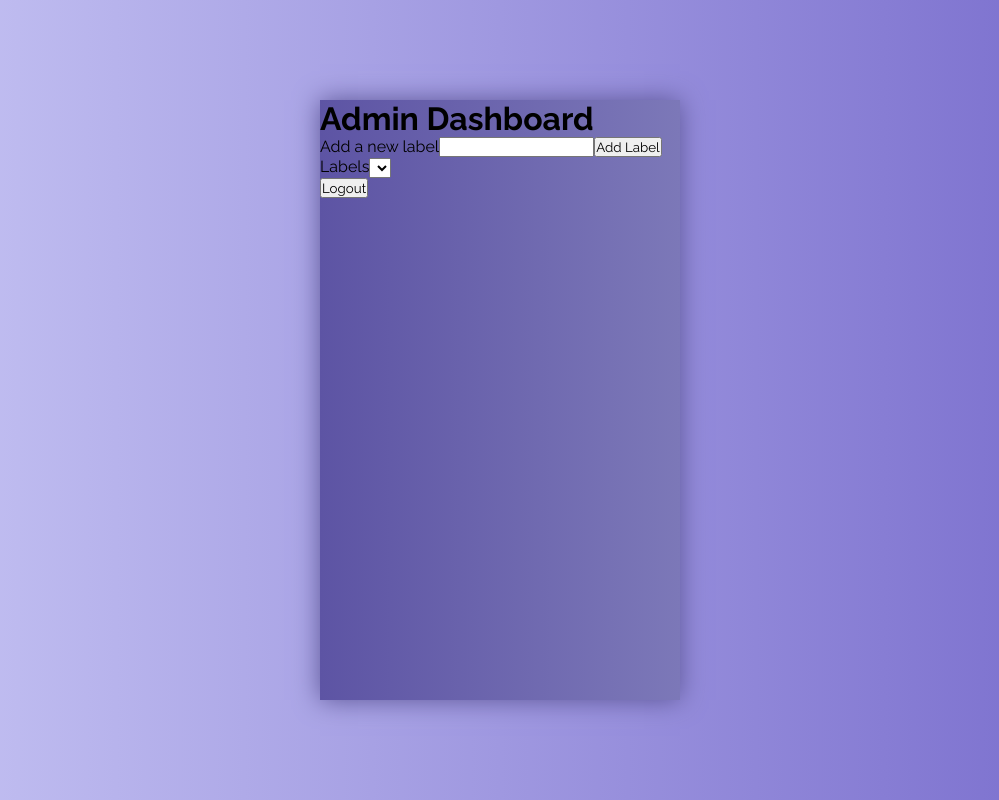
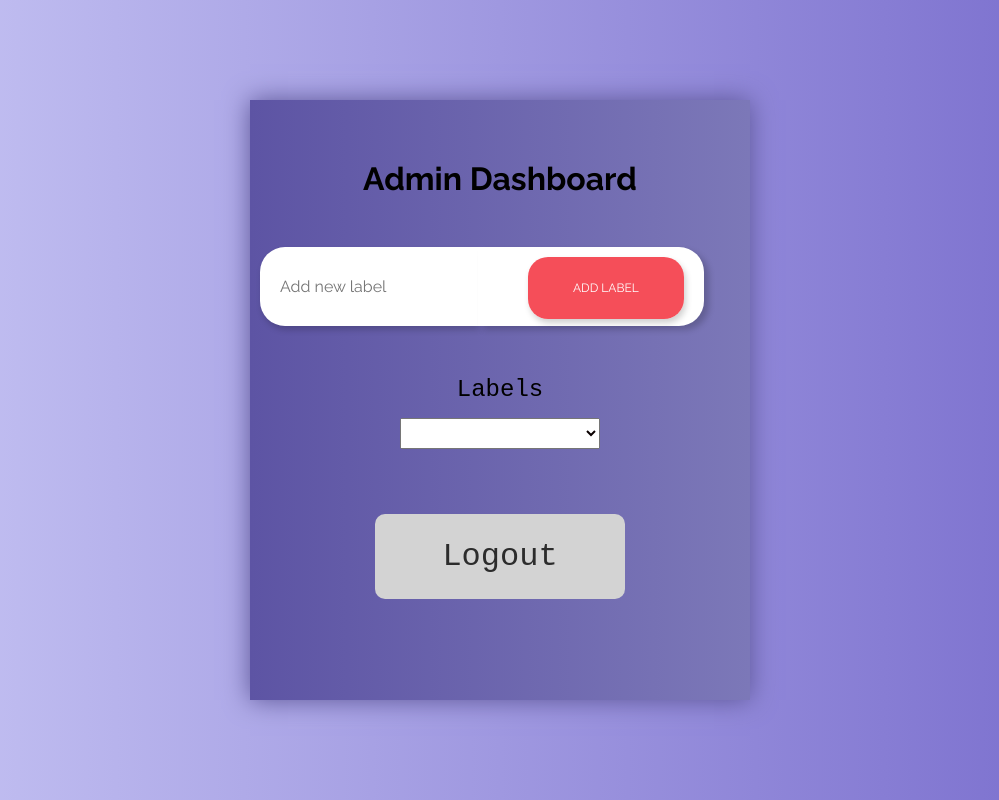
Before and after one commit to aniruddhakj/spa_react, a React (Create React App) app in the folder spa/: page /admin in a window 1280 px wide. Shown: the whole page, without its empty margins (140-1139 px from the left). Built offline with nearby package versions, Linux system fonts and the light colour scheme.

Commit message:
Finished Styling

```diff
--- a/spa/src/App.js
+++ b/spa/src/App.js
@@ -7,6 +7,10 @@ import { BrowserRouter as Router, Routes, Route } from 'react-router-dom';
 
 // set default path to login
 class App extends Component {
+	// clear session on startup
+	componentDidMount() {
+		sessionStorage.clear();
+	}
 	render() {
 		return (
 			<Router>
--- a/spa/src/Components/AdminDashboard.css
+++ b/spa/src/Components/AdminDashboard.css
@@ -1,8 +1,17 @@
+*{outline: none;}
+
+body{
+    background-color: #607d8b;
+}
+
 .container {
-  display: flex;
-  align-items: center;
-  justify-content: center;
-  min-height: 100vh;
+    width: 100vw;
+    height: 100vh;
+    display: flex;
+    justify-content: center;
+    align-items: center;
+    flex-direction: column;
+    overflow-x: hidden;
 }
 
 
@@ -10,7 +19,7 @@
 	background: linear-gradient(90deg, #5D54A4, #7C78B8);
 	position: relative;
 	height: 600px;
-	width: 360px;
+	width: 500px;
 	box-shadow: 0px 0px 24px #5C5696;
 }
 
@@ -19,3 +28,149 @@
 	position: relative;
 	height: 100%;
 }
+
+/* heading h1 inside screen__content should be centered */
+.heading {
+    text-align: center;
+    margin-top: 10%;
+    padding: 10px;
+}
+
+
+
+/* add-label-btn  */
+.form-group {
+    display: flex;
+    width: 500px;
+    margin-top: 8%;
+    margin-left: 2%;
+    margin-right: 2%;
+}
+
+.form-group input {
+    padding: 30px 20px;
+    font-size: 1em;
+    -webkit-border-top-left-radius: 25px;
+    -webkit-border-bottom-left-radius: 25px;
+    -moz-border-radius-topleft: 25px;
+    -moz-border-radius-bottomleft: 25px;
+    border-top-left-radius: 25px;
+    border-bottom-left-radius: 25px;
+    box-shadow: none;
+    border: none;
+    box-shadow: 2px 4px 6px rgba(0, 0, 0, 0.19);
+}
+
+.form-group button {
+    padding-right: 20px;
+    background-color: #fff;
+    -webkit-border-top-right-radius: 25px;
+    -webkit-border-bottom-right-radius: 25px;
+    -moz-border-radius-topright: 25px;
+    -moz-border-radius-bottomright: 25px;
+    border-top-right-radius: 25px;
+    border-bottom-right-radius: 25px;
+    box-shadow: 5px 4px 6px rgba(0, 0, 0, 0.19);
+    border: none;
+    cursor: pointer;
+    cursor: hand;
+}
+
+.form-group button span {
+    margin-left: 50px;
+    padding: 24px 45px;
+    font-size: 0.9em;
+    text-transform: uppercase;
+    font-weight: 300;
+    color: #fff;
+    background-color: #f54e59;
+    border-radius: 20px;
+    box-shadow: 2px 4px 6px rgba(0, 0, 0, 0.19);
+}
+
+.form-group button span:hover {
+    background-color: #d6121f;
+    box-shadow: 2px 2px 4px rgba(0, 0, 0, 0.19);
+}
+
+/*label text and dropdown */
+.form-wrap{
+    display: flex;
+    justify-content: center;
+    align-items: center;
+    flex-direction: column;
+    margin: 10%;
+}
+
+.label-control {
+    font-family: Hack, monospace;
+    font-size: 1.5em;
+    color: #0a0000;
+    margin: 5px;
+    width: 200px;
+}
+
+.label-text {
+    font-family: Hack, monospace;
+    font-size: 1.5em;
+    color: #000000;
+    margin-bottom: 10px;
+    width: 300px;
+    align-items: center;
+    text-align: center;
+}
+
+/* logout button */
+.logout-container {
+    display: flex;
+    justify-content: center;
+    align-items: center;
+    flex-direction: column;
+    margin-top: 10%;
+}
+
+.logout-btn {
+    font-family: Hack, monospace;
+    background: #d3d3d3;
+    color: #2c2c2c;
+    cursor: pointer;
+    font-size: 2em;
+    padding: 1.5rem;
+    border: 0;
+    transition: all 0.5s;
+    border-radius: 10px;
+    width: auto;
+    position: relative;
+    min-width: 250px;
+    align-self: center;
+    margin: 10px;
+}
+
+/* import font awesome 5 free */
+@import url('https://use.fontawesome.com/releases/v5.0.13/css/all.css');
+
+.logout-btn::after {
+    content: "\f2f5";
+    font-family: "Font Awesome 5 Free";
+    font-weight: 400;
+    position: absolute;
+    left: 80%;
+    top: 54%;
+    right: 0;
+    bottom: 0;
+    opacity: 0;
+    transform: translate(-50%, -50%);
+}
+.logout-btn:hover {
+    background: #2b2bff;
+    transition: all 0.5s;
+    border-radius: 10px;
+    box-shadow: 0px 6px 15px #00f 61;
+    padding: 1.5rem 3rem 1.5rem 1.5rem;
+    color: #fff;
+}
+.logout-btn:hover::after {
+    opacity: 1;
+    transition: all 0.5s;
+    color: #fff;
+}
--- a/spa/src/Components/AdminDashboard.jsx
+++ b/spa/src/Components/AdminDashboard.jsx
@@ -27,7 +27,7 @@ class AdminDashboard extends Component {
         const images = this.importAll(require.context('../../src/images', false, /\.(jpg)$/));
         // add the images to the images array from the src/images folder
         // set state in response to the images array
-        // in the url property, set the path to the image
+        // in the url property, path to the image is stored
         this.setState({
             images: Object.keys(images).map((image) => {
                 return { id: image, url: images[image], label: null };
@@ -49,6 +49,7 @@ class AdminDashboard extends Component {
     // add a new method to handle the click on the add label button
     handleNewLabelClick = () => {
         const { labels, newLabel } = this.state;
+        if(!newLabel) return;
         // append the new label to the labels array
         labels.push(newLabel);
         // save the labels array to sessionStorage
@@ -63,41 +64,38 @@ class AdminDashboard extends Component {
     };
 
 
+
     render() {
         const { logout, labels, images, newLabel } = this.state;
         if (logout) {
             return <Navigate to="/" />
         }
+        // add link for font awesome icon
         return (
             <div className="container">
                 <div className="screen">
                     <div className="screen_content">
-                        <h1>Admin Dashboard</h1>
+                        <h1 className='heading'>Admin Dashboard</h1>
                         <div className="form-group">
-                            <label htmlFor="newLabel">Add a new label</label>
-                            <input type="text" className="form-control" id="newLabel" value={newLabel} onChange={this.handleNewLabelChange} />
-                            <button className="add-label-btn" onClick={this.handleNewLabelClick}>Add Label</button>
+                            <input type="text" className="form-control" placeholder='Add new label' id="newLabel" value={newLabel} onChange={this.handleNewLabelChange} />
+                            <button className="add-label-btn" onClick={this.handleNewLabelClick}><span>Add Label</span></button>
                         </div>
-                        <div className="form-group">
-                            <label htmlFor="labels">Labels</label>
-                            <select className="form-control" id="labels">
+                        <div className="form-wrap">
+                            <label htmlFor="labels" className='label-text'>Labels</label>
+                            <select className="label-control" id="labels">
                                 {labels.map((label) => {
                                     return <option key={label}>{label}</option>
                                 })}
                             </select>
                         </div>
-                        <button className="logout-btn" onClick={this.handleLogout}>Logout</button>
+                        <div className='logout-container'>
+                            {/* add font awesome icon with logout */}
+                                <button className="logout-btn" onClick={this.handleLogout}>Logout
+                                    {/* <i className="fas fa-sign-out-alt"></i> */}
+                                </button>
+                        </div>
                     </div>
                 </div>
-                {/* <div className="row">
-                    {images && images.map((image) => {
-                        return (
-                            <div className="col-4" key={image.id}>
-                                <img src={image.url} alt={image.id} width={360} className="img-fluid" />
-                            </div>
-                        )
-                    })}
-                </div> */}
             </div>
         );
     }
--- a/spa/src/Components/Login.jsx
+++ b/spa/src/Components/Login.jsx
@@ -100,7 +100,6 @@ const Login = () => {
                             <input type="password" class="login__input" placeholder="Password" value={password} onChange={(e) => setPassword(e.target.value)} />
                         </div>
                         <div class="login__field">
-                            <i class="login__icon fas fa-user"></i>
                             <select class="login__input" value={role} onChange={(e) => setRole(e.target.value)}>
                                 <option value="">Select Role</option>
                                 <option value="admin">Admin</option>
--- a/spa/src/Components/UserDashboard.css
+++ b/spa/src/Components/UserDashboard.css
@@ -1,15 +1,274 @@
-/* this file will be used to style the user dashboard */
+/* import font awesome 5 free */
+@import url('https://use.fontawesome.com/releases/v5.0.13/css/all.css');
+/* import reanie beanie font */
+@import url('https://fonts.googleapis.com/css2?family=Reenie+Beanie&display=swap');
 
 .user-dashboard {
-  display: flex;
-  flex-direction: column;
+  text-align: center;
   align-items: center;
-  justify-content: center;
-  width: 100%;
-  height: 100%;
-  background-color: #f5f5f5;
+}
+.user-dashboard-header{
+  font-family: 'Reenie Beanie', cursive;
+  font-size: 4.5em;
+  color: #000000;
+  margin: 5% auto;
+  width: 300px;
+  align-content: center;
 }
 
-/* Path: spa/src/components/NavBar.css */
 
-/* distance all the images from each other */
+.form-wrap{
+  display: flex;
+  justify-content: center;
+  align-items: center;
+  flex-direction: column;
+  margin: 10%;
+}
+
+.label-control {
+  font-family: Hack, monospace;
+  font-size: 1.5em;
+  color: #0a0000;
+  margin: 5px;
+  width: 200px;
+}
+
+.assign-btn-container {
+  display: flex;
+  justify-content: center;
+  align-items: center;
+  flex-direction: column;
+  margin-top: 5%;
+}
+
+.assign-btn {
+  font-family: Hack, monospace;
+  background: #d3d3d3;
+  color: #2c2c2c;
+  cursor: pointer;
+  font-size: 1.5em;
+  padding: 1.5rem;
+  border: 0;
+  transition: all 0.5s;
+  border-radius: 15px;
+  width: auto;
+  position: relative;
+  min-width: 250px;
+  align-self: center;
+  margin: 10px;
+}
+
+
+
+.assign-btn::after {
+  content: "\f055";
+  font-family: "Font Awesome 5 Free";
+  font-weight: 200;
+  position: absolute;
+  left: 90%;
+  top: 54%;
+  right: 0;
+  bottom: 0;
+  opacity: 0;
+  transform: translate(-50%, -50%);
+}
+.assign-btn:hover {
+  background: rgb(0, 255, 34);
+  transition: all 0.5s;
+  border-radius: 10px;
+  box-shadow: 0px 6px 15px rgb(0, 255, 34) 61;
+  padding: 1.5rem 3rem 1.5rem 1.5rem;
+  color: #000000;
+}
+.assign-btn:hover::after {
+  opacity: 1;
+  transition: all 0.5s;
+  color: #fff;
+}
+
+.delete-btn-container {
+  display: flex;
+  justify-content: center;
+  align-items: center;
+  flex-direction: column;
+  margin-top: 2%;
+}
+
+.delete-btn {
+  font-family: Hack, monospace;
+  background: #d3d3d3;
+  color: #2c2c2c;
+  cursor: pointer;
+  font-size: 1.5em;
+  padding: 1.5rem;
+  border: 0;
+  transition: all 0.5s;
+  border-radius: 15px;
+  width: auto;
+  position: relative;
+  min-width: 250px;
+  align-self: center;
+  margin: 10px;
+}
+
+
+
+.delete-btn::after {
+  content: "\f1f8";
+  font-family: "Font Awesome 5 Free";
+  font-weight: 200;
+  position: absolute;
+  left: 90%;
+  top: 54%;
+  right: 0;
+  bottom: 0;
+  opacity: 0;
+  transform: translate(-50%, -50%);
+}
+.delete-btn:hover {
+  background: rgba(255, 0, 0, 0.732);
+  transition: all 0.5s;
+  border-radius: 10px;
+  box-shadow: 0px 6px 15px rgb(255, 0, 0, 0.732) 61;
+  padding: 1.5rem 3rem 1.5rem 1.5rem;
+  color: #000000;
+}
+.delete-btn:hover::after {
+  opacity: 1;
+  transition: all 0.5s;
+  color: #fff;
+}
+
+
+.view-btn-container {
+  display: flex;
+  justify-content: center;
+  align-items: center;
+  flex-direction: column;
+  margin-top: 2%;
+}
+
+.view-btn {
+  font-family: Hack, monospace;
+  background: #d3d3d3;
+  color: #2c2c2c;
+  cursor: pointer;
+  font-size: 1.5em;
+  padding: 1.5rem;
+  border: 0;
+  transition: all 0.5s;
+  border-radius: 15px;
+  width: auto;
+  position: relative;
+  min-width: 250px;
+  align-self: center;
+  margin: 10px;
+}
+
+
+
+.view-btn::after {
+  content: "\f002";
+  font-family: "Font Awesome 5 Free";
+  font-weight: 200;
+  position: absolute;
+  left: 90%;
+  top: 54%;
+  right: 0;
+  bottom: 0;
+  opacity: 0;
+  transform: translate(-50%, -50%);
+}
+.view-btn:hover {
+  background: rgba(0, 76, 255, 0.732);
+  transition: all 0.5s;
+  border-radius: 10px;
+  box-shadow: 0px 6px 15px rgb(0, 76, 255, 0.732) 61;
+  padding: 1.5rem 3rem 1.5rem 1.5rem;
+  color: #000000;
+}
+.view-btn:hover::after {
+  opacity: 1;
+  transition: all 0.5s;
+  color: #fff;
+}
+
+
+.signout-container {
+  display: flex;
+  justify-content: center;
+  align-items: center;
+  flex-direction: column;
+  margin-top: 5%;
+}
+
+.signout-btn {
+  font-family: Hack, monospace;
+  background: #d3d3d3;
+  color: #2c2c2c;
+  cursor: pointer;
+  font-size: 1em;
+  padding: 1.5rem;
+  border: 0;
+  transition: all 0.5s;
+  border-radius: 10px;
+  width: auto;
+  position: relative;
+  min-width: 250px;
+  align-self: center;
+  margin: 2%;
+}
+
+/* import font awesome 5 free */
+@import url('https://use.fontawesome.com/releases/v5.0.13/css/all.css');
+
+.signout-btn::after {
+  content: "\f2f5";
+  font-family: "Font Awesome 5 Free";
+  font-weight: 200;
+  position: absolute;
+  left: 80%;
+  top: 54%;
+  right: 0;
+  bottom: 0;
+  opacity: 0;
+  transform: translate(-50%, -50%);
+}
+.signout-btn:hover {
+  background: #2b2bff;
+  transition: all 0.5s;
+  border-radius: 10px;
+  box-shadow: 0px 6px 15px #00f 61;
+  padding: 1.5rem 3rem 1.5rem 1.5rem;
+  color: #fff;
+}
+
+.signout-btn:hover::after {
+  opacity: 1;
+  transition: all 0.5s;
+  color: #fff;
+}
+
+
+figure {
+  display: inline-block;
+  position: relative;
+  left: 0;
+  -moz-transform:rotate(-5deg);
+  -webkit-transform:rotate(-5deg);
+  -ms-transform:rotate(-5deg);
+  transform:rotate(-5deg);
+  padding: 2%;
+}
+
+figcaption {
+  position: absolute;
+  left: 14px;
+  right: 14px;
+  bottom: 16px;
+  text-align: center;
+  color: blue;
+  font-family: 'Reenie Beanie', cursive;
+  font-size: 30px;
+  padding: 10px;
+}
--- a/spa/src/Components/UserDashboard.jsx
+++ b/spa/src/Components/UserDashboard.jsx
@@ -6,6 +6,7 @@
 
 import React, { Component } from 'react';
 import { Navigate } from 'react-router-dom';
+import './UserDashboard.css';
 
 // global variable to store the images
 
@@ -17,9 +18,7 @@ class UserDashboard extends Component {
 		images: [],
 		// add a new state to store the selected image
 		selectedImages: [],
-		// add a new state to store the selected label
 		selectedLabel: null,
-		// add a new state to store the labels
 		labels: [],
 		// add a new state to store the filtered images
 		filteredImages: [],
@@ -43,8 +42,8 @@ class UserDashboard extends Component {
 				return { id: image, url: images[image], label: null };
 			})
 		})
-		// get the labels from current session
-		if (sessionStorage.getItem('labels')) {
+		// get the labels from current session if labels exist
+		if(sessionStorage.getItem('labels') ){
 			this.setState({ labels: JSON.parse(sessionStorage.getItem('labels')) });
 		}
 	}
@@ -56,13 +55,17 @@ class UserDashboard extends Component {
 		const { images } = this.state;
 		// check if the images array is not empty
 		if (images.length > 0) {
-			// display the images in the images array
+			// display the images in the images array with labels if any
 			return images.map((image) => {
 				return (
-					<div key={image.id} className="col-3">
-						<div className="card">
-							<img src={image.url} className="card-img-top" alt={image.id} width={200} />
-							<input type="checkbox" className="form-check-input" onChange={() => this.handleImageSelection(image)} />
+					<div key={image.id} className="image-container">
+						<div className="image-card">
+						<input type="checkbox" className="form-check-input" onChange={() => this.handleImageSelection(image)} />
+							<figure>
+								<img src={image.url} className="card-img-top" alt={image.id} width={200} />
+								<figcaption>{image.label}</figcaption>
+							</figure>
+
 						</div>
 					</div>
 				);
@@ -87,10 +90,10 @@ class UserDashboard extends Component {
 
 	// add a method to display the all the labels in the labels array
 	displayLabels = () => {
-		// get the labels from the localStorage
-		const labels = JSON.parse(sessionStorage.getItem('labels'));
+		// get the labels from the state
+		const { labels } = this.state;
 		// check if the labels array is not empty
-		if (labels.length > 0) {
+		if (labels.length) {
 			// display the labels in the labels array
 			return labels.map((label) => {
 				return (
@@ -98,6 +101,8 @@ class UserDashboard extends Component {
 				);
 			});
 		}
+		// else return null
+		return null;
 	};
 
 
@@ -168,9 +173,9 @@ class UserDashboard extends Component {
 		this.setState({ isHidden: !this.state.isHidden });
 		// change the button text based on the isHidden state
 		if (!this.state.isHidden) {
-			event.target.innerHTML = 'Show All Images';
+			event.target.innerHTML = 'View All';
 		} else {
-			event.target.innerHTML = 'Show Filtered Images';
+			event.target.innerHTML = 'View Selected';
 		}
 			// display the images in the images array
 		return filteredImages.map((image) => {
@@ -188,9 +193,7 @@ class UserDashboard extends Component {
 
 	// add a method to handle the label selection
 	handleLabelSelection = (event) => {
-		// get the selected label from the event
 		const selectedLabel = event.target.value;
-		// set state in response to the selected label
 		this.setState({ selectedLabel });
 	};
 
@@ -210,21 +213,23 @@ class UserDashboard extends Component {
 		return (
 			<div className="user-dashboard">
 				<div className="user-dashboard-header">
-					<div className="user-dashboard-header-title">User Dashboard</div>
-					<div className="user-dashboard-header-logout">
-						<button onClick={this.handleLogout}>Logout</button>
-					</div>
+					USER DASHBOARD
 				</div>
 				<div className="user-dashboard-body">
-					<div className="select-label">
-						<select onChange={this.handleLabelSelection}>
+					<div className="form-wrap">
+						<select className='label-control' onChange={this.handleLabelSelection}>
 							<option value="">Show all Images</option>
 							{this.displayLabels()}
 						</select>
-						<button onClick={this.handleLabelAssignment}>Assign/Reassign Label</button>
-						<button onClick={this.handleLabelDeletion}>Delete Label</button>
-						<button onClick={this.handleFilterImages}>View</button>
-
+						<div className='assign-btn-container'>
+							<button className='assign-btn' onClick={this.handleLabelAssignment}>Assign/Reassign</button>
+						</div>
+						<div className='delete-btn-container'>
+							<button className='delete-btn' onClick={this.handleLabelDeletion}>Delete Label</button>
+						</div>
+						<div className='view-btn-container'>
+							<button className='view-btn' onClick={this.handleFilterImages}>View Images</button>
+						</div>
 					</div>
 					{!this.state.isHidden ? this.displayImages() : this.state.images.filter((image) => image.label === this.state.selectedLabel).map((image) => {
 						return (
@@ -236,6 +241,9 @@ class UserDashboard extends Component {
 						);
 					})}
 				</div>
+				<div className="signout-container">
+						<button className='signout-btn' onClick={this.handleLogout}>Logout</button>
+				</div>
 			</div>
 		);
 	}
```
